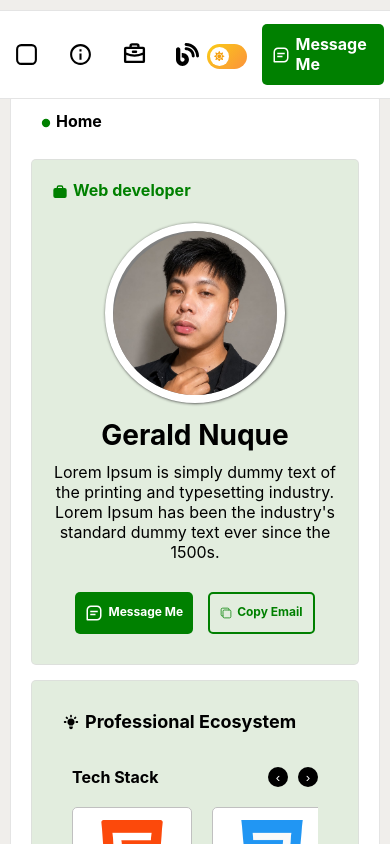
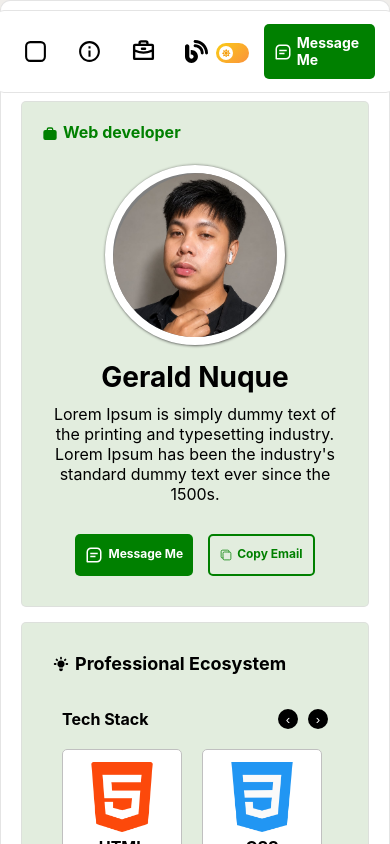
Before and after one commit to pedznuque/Gerald-Portfolio, a React (Create React App) app: page /#/home in a window 390 px wide. Shown: the top 844 px of the page. Built offline with nearby package versions, Linux system fonts and the light colour scheme.

Commit message:
Update responsive styles

```diff
--- a/src/components/Content Page/ContentPage.css
+++ b/src/components/Content Page/ContentPage.css
@@ -14,3 +14,14 @@ overflow: hidden;
 border: var(--container-border-color);
 color: var(--font-color);
 }
+
+
+@media (max-width: 600px) {
+
+.content_page {
+
+padding-top: 100px;
+
+}
+
+}
--- a/src/components/Link Card/LinkCard.css
+++ b/src/components/Link Card/LinkCard.css
@@ -20,4 +20,6 @@ display: flex;
 align-items: center;
 justify-content: center;
 
+
+
 }
--- a/src/components/Navigation Bar/NavBar.css
+++ b/src/components/Navigation Bar/NavBar.css
@@ -72,3 +72,14 @@ color: var(--white-font-color);
 transition: linear 0.6s;
 
 }
+
+@media (max-width: 600px) {
+
+.message_me {
+
+display: none;
+
+}
+
+
+}
--- a/src/components/Navigation Bar/NavBar.jsx
+++ b/src/components/Navigation Bar/NavBar.jsx
@@ -34,7 +34,7 @@ const NavBar = () => {
 
       <div className="action_container">
 
-          <DarkModeButton size={25} showGlow={false}/>
+          <DarkModeButton size={20} showGlow={false}/>
 
         {/*******************Message me*************************/}
         <NameCard
@@ -45,8 +45,10 @@ const NavBar = () => {
             fontWeight: "bold",
             padding: "10px",
             cursor: "pointer",
-            color: "var(--white-font-color)"
+            color: "var(--white-font-color)",
+            fontSize: "14px"
           }}
+          className="message_me"
           nameStyle={{ marginBottom: "1px" }}
         />
 
--- a/src/components/Page Layout/PageLayout.css
+++ b/src/components/Page Layout/PageLayout.css
@@ -1,10 +1,15 @@
 .page_layout {
+  background-color: var(--back-layout-color);
+  padding: 10px;
+  padding-top: 90px;
+  display: flex;
+  justify-content: center;
+  overflow: hidden;
+}
 
-background-color: var(--back-layout-color);
-padding: 10px;
-padding-top: 90px;
-display: flex;
-justify-content: center;
-overflow: hidden;
+@media (max-width: 600px) {
+  .page_layout {
+    padding: 0;
 
+  }
 }
--- a/src/pages/about/About.jsx
+++ b/src/pages/about/About.jsx
@@ -25,6 +25,7 @@ const About = () => {
       <NameCard
         icon={<GrStatusGoodSmall color="green" size={10} />}
         name="About"
+        className="page_title"
         nameCardStyle={{
           alignSelf: "flex-start",
           padding: "10px",
--- a/src/pages/home/Home.css
+++ b/src/pages/home/Home.css
@@ -220,6 +220,10 @@ margin-top: 30px;
 margin-bottom: 10px;
 
 }
+.page_title {
 
+display: none;
 
 }
+
+}
--- a/src/pages/home/Home.jsx
+++ b/src/pages/home/Home.jsx
@@ -21,10 +21,12 @@ const Home = () => {
       <NameCard
         icon={<GrStatusGoodSmall color="green" size={10} />}
         name="Home"
+        className="page_title"
         nameCardStyle={{
           alignSelf: "flex-start",
           padding: "10px",
           backgroundColor: "transparent",
+
         }}
         nameStyle={{ marginBottom: "3px", fontWeight: "bold" }}
       />
```
